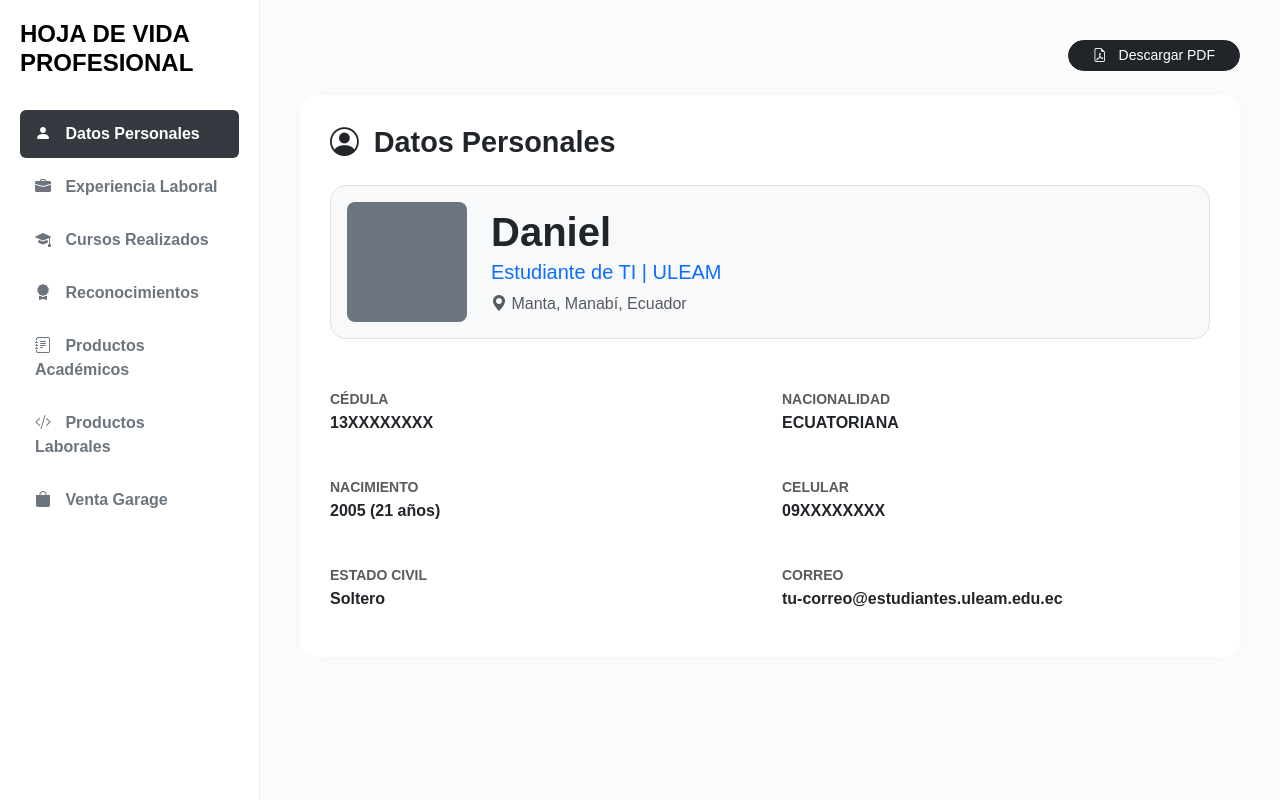
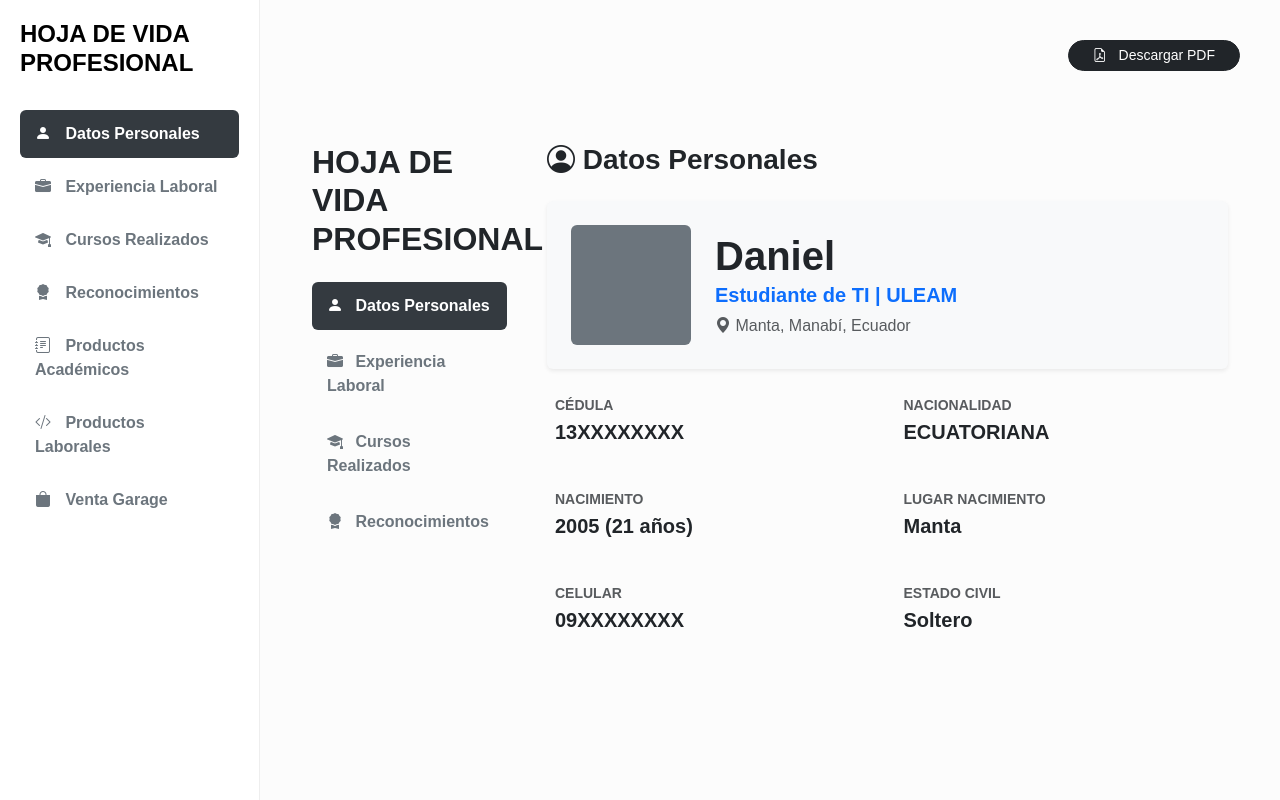
Before and after one commit to daniel-10521/Proyecto.BD, a Django app: template tasks/templates/home.html in a window 1280 px wide. Run offline with Django 5.2, Linux system fonts and the light colour scheme; the template is opened without the code that fills it, so the values that code supplies are empty; parts of the project's set-up code (start-up, migrations or seed data) failed here and were passed over.

Commit message:
Restaurando diseño original estatico

```diff
--- a/tasks/templates/home.html
+++ b/tasks/templates/home.html
@@ -1,128 +1,120 @@
 {% extends 'base.html' %}
 
 {% block content %}
+<main class="container py-5">
+    <div class="row">
+        <div class="col-md-3">
+            <h2 class="fw-bold mb-4 text-dark">HOJA DE VIDA<br>PROFESIONAL</h2>
+
+            <div class="nav flex-column nav-pills me-3" id="v-pills-tab" role="tablist" aria-orientation="vertical">
+                <button class="nav-link active text-start mb-2 fw-bold" id="v-pills-datos-tab" data-bs-toggle="pill" data-bs-target="#datos" type="button" role="tab"><i class="bi bi-person-fill me-2"></i> Datos Personales</button>
+                <button class="nav-link text-start mb-2 fw-bold" id="v-pills-experiencia-tab" data-bs-toggle="pill" data-bs-target="#experiencia" type="button" role="tab"><i class="bi bi-briefcase-fill me-2"></i> Experiencia Laboral</button>
+                <button class="nav-link text-start mb-2 fw-bold" id="v-pills-cursos-tab" data-bs-toggle="pill" data-bs-target="#cursos" type="button" role="tab"><i class="bi bi-mortarboard-fill me-2"></i> Cursos Realizados</button>
+                <button class="nav-link text-start mb-2 fw-bold" id="v-pills-reconocimientos-tab" data-bs-toggle="pill" data-bs-target="#reconocimientos" type="button" role="tab"><i class="bi bi-award-fill me-2"></i> Reconocimientos</button>
+            </div>
+        </div>
+
+        <div class="col-md-9">
             <div class="tab-content" id="v-pills-tabContent">
 
                 <div class="tab-pane fade show active" id="datos">
-        <div class="card-custom">
-            <h2 class="section-header"><i class="bi bi-person-circle"></i> Datos Personales</h2>
+                    <h3 class="fw-bold mb-4"><i class="bi bi-person-circle"></i> Datos Personales</h3>
 
-            <div class="d-flex align-items-center mb-5 p-3 border rounded-4 bg-light">
-                <div class="me-4">
-                    <div class="rounded-3 bg-secondary" style="width: 120px; height: 120px;"></div>
-                </div>
+                    <div class="card border-0 shadow-sm p-4 bg-light mb-4">
+                        <div class="d-flex align-items-center">
+                            <div class="bg-secondary rounded me-4" style="width: 120px; height: 120px;"></div>
                             <div>
-                    <h1 class="fw-bold mb-1">Daniel</h1>
-                    <h5 class="text-primary mb-2">Estudiante de TI | ULEAM</h5>
+                                <h1 class="fw-bold m-0">Daniel</h1>
+                                <p class="text-primary fs-5 fw-bold mb-1">Estudiante de TI | ULEAM</p>
                                 <p class="text-muted mb-0"><i class="bi bi-geo-alt-fill"></i> Manta, Manabí, Ecuador</p>
                             </div>
                         </div>
+                    </div>
 
-            <div class="row g-4">
+                    <div class="row g-4 ps-2">
                         <div class="col-md-6">
-                    <label class="text-muted small fw-bold text-uppercase">Cédula</label>
-                    <p class="fw-bold text-dark">13XXXXXXXX</p>
+                            <label class="small text-muted fw-bold text-uppercase">Cédula</label>
+                            <p class="fw-bold fs-5">13XXXXXXXX</p>
                         </div>
                         <div class="col-md-6">
-                    <label class="text-muted small fw-bold text-uppercase">Nacionalidad</label>
-                    <p class="fw-bold text-dark">ECUATORIANA</p>
+                            <label class="small text-muted fw-bold text-uppercase">Nacionalidad</label>
+                            <p class="fw-bold fs-5">ECUATORIANA</p>
                         </div>
                         <div class="col-md-6">
-                    <label class="text-muted small fw-bold text-uppercase">Nacimiento</label>
-                    <p class="fw-bold text-dark">2005 (21 años)</p>
+                            <label class="small text-muted fw-bold text-uppercase">Nacimiento</label>
+                            <p class="fw-bold fs-5">2005 (21 años)</p>
                         </div>
                         <div class="col-md-6">
-                    <label class="text-muted small fw-bold text-uppercase">Celular</label>
-                    <p class="fw-bold text-dark">09XXXXXXXX</p>
+                            <label class="small text-muted fw-bold text-uppercase">Lugar Nacimiento</label>
+                            <p class="fw-bold fs-5">Manta</p>
                         </div>
                         <div class="col-md-6">
-                    <label class="text-muted small fw-bold text-uppercase">Estado Civil</label>
-                    <p class="fw-bold text-dark">Soltero</p>
+                            <label class="small text-muted fw-bold text-uppercase">Celular</label>
+                            <p class="fw-bold fs-5">09XXXXXXXX</p>
                         </div>
                         <div class="col-md-6">
-                    <label class="text-muted small fw-bold text-uppercase">Correo</label>
-                    <p class="fw-bold text-dark">tu-correo@estudiantes.uleam.edu.ec</p>
-                </div>
+                            <label class="small text-muted fw-bold text-uppercase">Estado Civil</label>
+                            <p class="fw-bold fs-5">Soltero</p>
                         </div>
                     </div>
                 </div>
 
                 <div class="tab-pane fade" id="experiencia">
-        <div class="card-custom">
-            <h2 class="section-header"><i class="bi bi-briefcase-fill"></i> Experiencia Laboral</h2>
+                    <h3 class="fw-bold mb-4"><i class="bi bi-briefcase-fill"></i> Experiencia Laboral</h3>
 
-            <div class="mb-4 border-bottom pb-4">
-                <h4 class="fw-bold">DESARROLLADOR JUNIOR</h4>
-                <p class="text-muted text-uppercase small mb-2">PROYECTO ACADÉMICO | ULEAM</p>
-                <p class="text-primary small fw-bold">Ene. 2026 - Actualidad</p>
-                <p class="mt-2">Desarrollo de aplicación web completa (CRUD) utilizando Python y Django. Despliegue en Render.</p>
+                    <div class="card mb-3 border shadow-sm">
+                        <div class="card-body">
+                            <h5 class="card-title fw-bold">ANALISTA</h5>
+                            <h6 class="card-subtitle mb-2 text-muted text-uppercase">ULEAM | MANTA</h6>
+                            <p class="text-secondary small mb-3">Ene. 2026 - Actualidad</p>
+                            <a href="#" class="text-decoration-none fw-bold">Ver Certificado</a>
+                        </div>
+                    </div>
+
+                     <div class="card mb-3 border shadow-sm">
+                        <div class="card-body">
+                            <h5 class="card-title fw-bold">Desarrollador Junior</h5>
+                            <h6 class="card-subtitle mb-2 text-muted text-uppercase">Freelance</h6>
+                            <p class="text-secondary small mb-3">2025 - 2026</p>
+                            <p class="card-text">Desarrollo de aplicaciones web con Django y Python.</p>
+                            <a href="#" class="text-decoration-none fw-bold">Ver Certificado</a>
                         </div>
                     </div>
                 </div>
 
                 <div class="tab-pane fade" id="cursos">
-        <div class="card-custom">
-            <h2 class="section-header"><i class="bi bi-mortarboard-fill"></i> Cursos Realizados</h2>
-            <div class="list-group list-group-flush">
-                <div class="list-group-item py-3">
-                    <h5 class="mb-1 fw-bold">Programación de Microcontroladores (Arduino)</h5>
-                    <p class="mb-1 text-muted small">Casa Abierta ULEAM 2026</p>
-                    <span class="badge bg-success">Aprobado</span>
+                    <h3 class="fw-bold mb-4"><i class="bi bi-mortarboard-fill"></i> Cursos Realizados</h3>
+                    <ul class="list-group">
+                        <li class="list-group-item d-flex justify-content-between align-items-center py-3">
+                            <div>
+                                <h5 class="mb-1 fw-bold">Programación en Python</h5>
+                                <small class="text-muted">Plataforma ULEAM</small>
                             </div>
-                <div class="list-group-item py-3">
-                    <h5 class="mb-1 fw-bold">Fundamentos de Redes y Conectividad</h5>
-                    <p class="mb-1 text-muted small">Configuración de Routers Fibramax</p>
-                    <span class="badge bg-primary">En curso</span>
+                            <span class="badge bg-success rounded-pill">Completado</span>
+                        </li>
+                        <li class="list-group-item d-flex justify-content-between align-items-center py-3">
+                            <div>
+                                <h5 class="mb-1 fw-bold">Bases de Datos SQL</h5>
+                                <small class="text-muted">Curso Online</small>
                             </div>
-            </div>
-        </div>
+                            <span class="badge bg-primary rounded-pill">En curso</span>
+                        </li>
+                    </ul>
                 </div>
 
                  <div class="tab-pane fade" id="reconocimientos">
-        <div class="card-custom">
-            <h2 class="section-header"><i class="bi bi-award-fill"></i> Reconocimientos</h2>
-            <div class="alert alert-warning d-flex align-items-center border-0 shadow-sm">
-                <i class="bi bi-trophy-fill me-3 fs-1 text-warning"></i>
+                    <h3 class="fw-bold mb-4"><i class="bi bi-award-fill"></i> Reconocimientos</h3>
+                    <div class="alert alert-info border-0 shadow-sm d-flex align-items-center">
+                        <i class="bi bi-trophy-fill fs-2 me-3"></i>
                         <div>
-                    <h5 class="alert-heading fw-bold">Mención Honorífica</h5>
-                    <p class="mb-0">Participación destacada en Casa Abierta con proyecto Simon Says.</p>
-                </div>
-            </div>
-        </div>
-    </div>
-
-    <div class="tab-pane fade" id="prod-academicos">
-        <div class="card-custom">
-            <h2 class="section-header"><i class="bi bi-journal-text"></i> Productos Académicos</h2>
-            <div class="card mb-3 border-0 bg-light">
-                <div class="card-body">
-                    <h5 class="card-title fw-bold">Juego Simon Says (Hardware)</h5>
-                    <p class="card-text">Diseño de circuitos y lógica en C++ con Arduino.</p>
-                </div>
-            </div>
-        </div>
-    </div>
-
-     <div class="tab-pane fade" id="prod-laborales">
-        <div class="card-custom">
-            <h2 class="section-header"><i class="bi bi-code-slash"></i> Productos Laborales</h2>
-            <div class="border rounded p-3">
-                <h5 class="fw-bold">Sistema ToDo App Django</h5>
-                <p>Aplicación SaaS funcional desplegada en la nube.</p>
-            </div>
-        </div>
-    </div>
-
-    <div class="tab-pane fade" id="venta">
-        <div class="card-custom">
-            <h2 class="section-header"><i class="bi bi-bag-fill"></i> Venta Garage</h2>
-            <p class="text-muted">Equipos disponibles.</p>
-             <div class="card border-0 shadow-sm p-3 text-center" style="width: 200px;">
-                <i class="bi bi-cpu fs-1 text-secondary"></i>
-                <h6 class="fw-bold mt-2">Kit Arduino</h6>
+                            <h5 class="fw-bold mb-1">Mención de Honor</h5>
+                            <p class="mb-0">Participación destacada en Casa Abierta ULEAM 2026.</p>
                         </div>
                     </div>
                 </div>
 
             </div>
+        </div>
+    </div>
+</main>
 {% endblock %}
```
Also changed, not shown: tasks/views.py (+29 -90 lines). Lines whose indentation alone changed are shown as unchanged.
